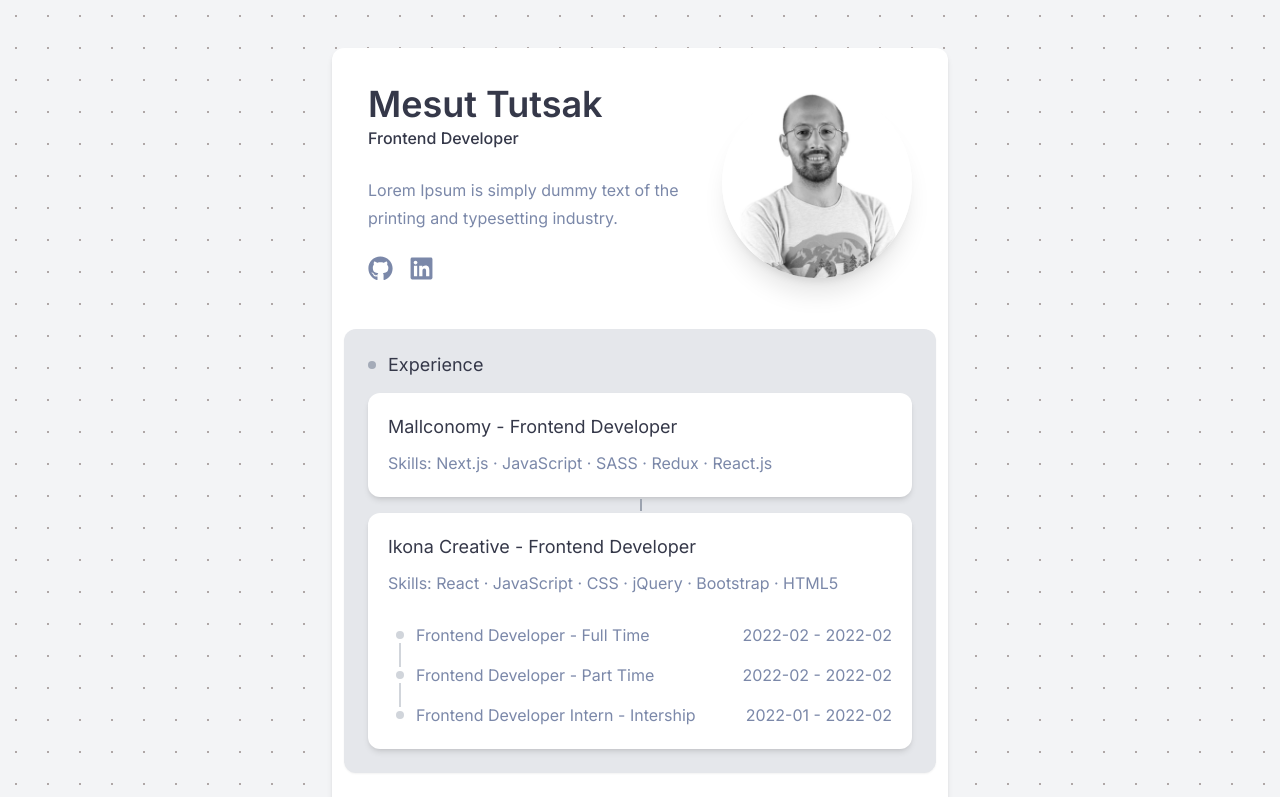
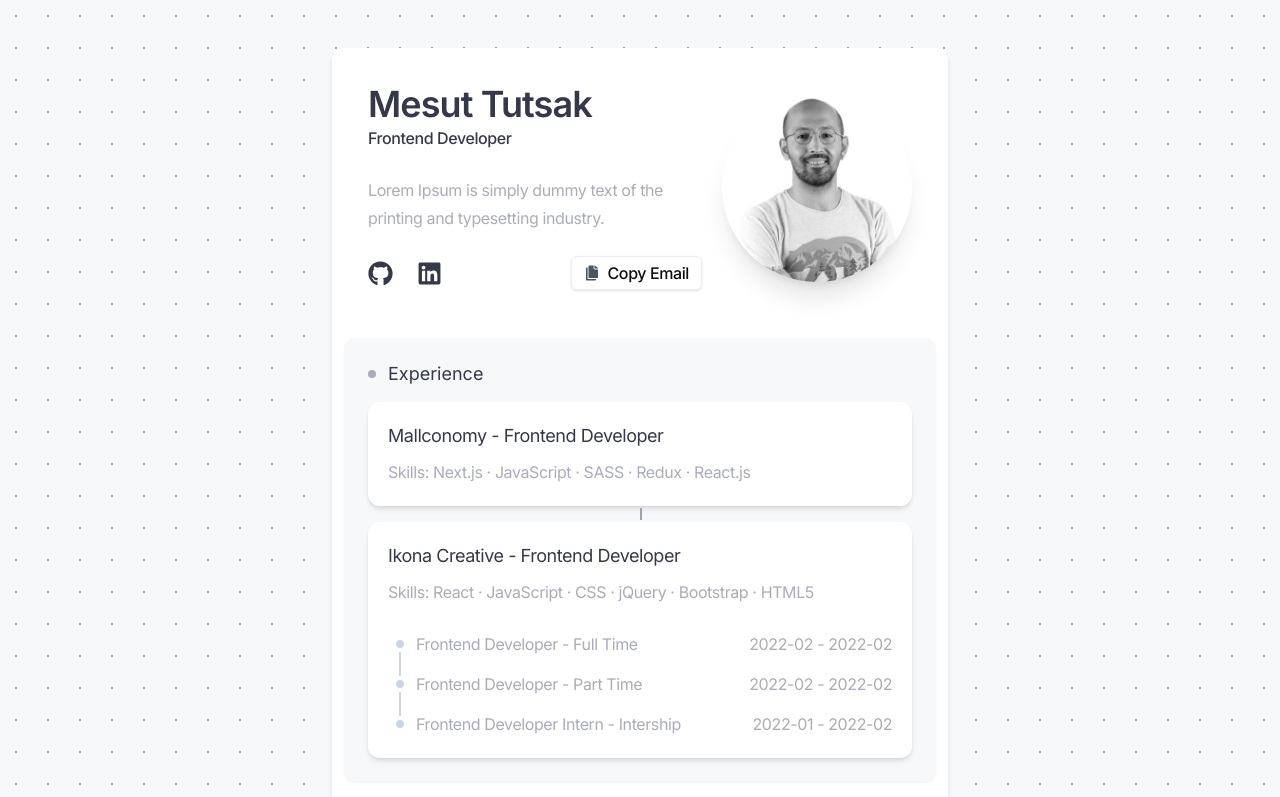
Before and after one commit to mesuttutsak/my-website, a Next.js app: page / in a window 1280 px wide. Shown: the top 797 px of the page. Built offline with nearby package versions, Linux system fonts and the light colour scheme.

Commit message:
copy mail butonu eklendi

```diff
--- a/src/components/Header/Navbar/index.tsx
+++ b/src/components/Header/Navbar/index.tsx
@@ -26,7 +26,7 @@ const Navbar = () => {
     <nav className="nav">
       <ul className="navList">
         {navList.map(({text, icon, path}, i) => (
-          <NavbarItem key={i} text={text} icon={icon} path={path}  />
+          <NavbarItem key={'nav_' + i} text={text} icon={icon} path={path}  />
         ))}
       </ul>
     </nav>
--- a/src/components/HomePage/About/index.tsx
+++ b/src/components/HomePage/About/index.tsx
@@ -1,12 +1,32 @@
 import { DraggableElement } from "@/src/core/components/Draggable";
 import Section, { Headline } from "@/src/core/components/Section";
 
-import React from "react";
+import React, { useEffect, useLayoutEffect, useState } from "react";
 import SocialList from "../../SocialList";
 import Image from "next/image";
 import Text from "@/src/core/components/Text";
+import Button from "@/src/core/components/Button";
+
+import {IoIosCopy} from "react-icons/io";
+import {FaCheck} from "react-icons/fa";
 
 const About = () => {
+
+  const [copied, setCopied] = useState('')
+
+  useLayoutEffect(() => {
+    if (copied !== '') {
+      copyText(copied)
+      setTimeout(() => {
+        setCopied('');
+      }, 1000);
+    }
+  }, [copied])
+
+  function copyText(text:string) {
+    navigator.clipboard.writeText(text);
+  }
+
   const aboutElement: React.ReactElement = (
     <>
       <div className="content">
@@ -29,7 +49,15 @@ const About = () => {
 
           <div className="bottom">
             <SocialList />
-            {/* <Badge text={'Email'} /> */}
+
+            <Button onClick={() => setCopied('ttsk.mesut@gmail.com')}>
+              {
+                copied ?
+                 <span className="text-green-500"> <FaCheck size={16}/> </span> :
+                 <span className="text-gray-600"> <IoIosCopy size={16}/> </span>
+              }
+              Copy Email
+            </Button>
           </div>
         </div>
 
--- a/src/components/HomePage/Education/index.tsx
+++ b/src/components/HomePage/Education/index.tsx
@@ -58,13 +58,13 @@ const Education = () => {
             </Surface>
             <Surface inOrder customClassname={['flex flex-col gap-6']}>
                 {sertificate.map((obj: SertificateProps, i) => {
-                    const {title, period} = obj
+                    const { title, period } = obj
 
                     return (
-                    <div className="flex flex-col gap-3" >
+                        <div key={'p_' + i} className="flex flex-col gap-3" >
                             <Text tag="h4" >{title}</Text>
                             <ul className="flex flex-col gap-2 ml-3 pl-3">
-                            {period.map(e => <li className="d-block">
+                                {period.map((e, i) => <li key={'p2_' + i} className="d-block">
                                     <Text>{e}</Text>
                                 </li>)}
                             </ul>
--- a/src/components/HomePage/Experience/Item.tsx
+++ b/src/components/HomePage/Experience/Item.tsx
@@ -45,8 +45,8 @@ const Item = ({ data }: any) => {
                             start_date,
                             end_date,
                             desc,
-                        }: ExperiencePeriod) => (
-                            <li className='flex justify-between items-center'>
+                        } : ExperiencePeriod) => (
+                            <li key={title} className='flex justify-between items-center'>
                                 <Text >{title} - {employment_type}</Text> <Text>{start_date} - {end_date}</Text>
                             </li>
                         )
--- a/src/components/HomePage/Experience/index.tsx
+++ b/src/components/HomePage/Experience/index.tsx
@@ -75,8 +75,8 @@ const Experience = () => {
           <Text tag="h3">Experience</Text>
         </Headline>
         {experience.map(
-          (job: ExperienceProps) => (
-            <Item data={job} />
+          (job: ExperienceProps, i) => (
+            <Item key={'j_' + i} data={job} />
           )
         )}
       </Section>
--- a/src/components/HomePage/HonnorAndAwards/Item.tsx
+++ b/src/components/HomePage/HonnorAndAwards/Item.tsx
@@ -48,7 +48,7 @@ const Item = ({ data }: any) => {
                             end_date,
                             desc,
                         }: ExperiencePeriod) => (
-                            <li className='flex justify-between items-center'>
+                            <li key={'expP_' + title} className='flex justify-between items-center'>
                                 <span>{title} - {employment_type}</span> <span>{start_date} {end_date}</span>
                             </li>
                         )
--- a/src/components/HomePage/HonnorAndAwards/index.tsx
+++ b/src/components/HomePage/HonnorAndAwards/index.tsx
@@ -46,7 +46,7 @@ const HonnorAndAwards = () => {
         const { short_name, regulated_by_name, url } = regulated_by;
 
         return (
-          <Surface customClassname={['flex flex-col']}>
+          <Surface key={'exp_' + regulated_by} customClassname={['flex flex-col']}>
             <Text tag="h4" customClassname={['mb-1']} >{name}</Text>
             <Text>{degree} {title && '- ' + title} </Text>
             {/* <Link href={url} target={'_blank'}>Regulated by : {short_name}</Link> */}
--- a/src/components/SocialList/index.tsx
+++ b/src/components/SocialList/index.tsx
@@ -17,7 +17,7 @@ const socialList: SocialListProps[] = [
 const SocialList = () => {
   return (
     <div className="socialList">
-      {socialList.map( (e, i) => <SocialItem key={i} icon={e?.icon} text={e.text} url={e.url}/>)}
+      {socialList.map( (e, i) => <SocialItem key={'s_' + i} icon={e?.icon} text={e.text} url={e.url}/>)}
     </div>
   )
 }
--- /dev/null
+++ b/src/core/components/Button/index.tsx
@@ -0,0 +1,16 @@
+import React from 'react';
+
+interface ButtonProps {
+    children?: React.ReactNode;
+    onClick?: () => void;
+}
+
+const Button = ({children, onClick}: ButtonProps) => {
+  return (
+    <button className='button' onClick={onClick}>
+        {children}
+    </button>
+  )
+}
+
+export default Button
--- a/src/styles/globals.scss
+++ b/src/styles/globals.scss
@@ -1,6 +1,8 @@
 @tailwind base;
 @tailwind components;
 @tailwind utilities;
+
+@import './variables.scss';
 
 html {
   *::-webkit-scrollbar {
@@ -9,7 +11,8 @@ html {
 }
 
 body {
-  @apply bg-gray-200 leading-relaxed text-white bg-gray-100 overflow-auto;
+  @apply bg-slate-200 leading-relaxed text-white bg-slate-100 overflow-auto;
+  background-color: #f6f8fa;
   background-image: radial-gradient(rgb(175, 167, 167) 1px, transparent 0);
   background-position: left top;
   background-size: 2rem 2rem;
@@ -23,6 +26,7 @@ body {
 main {
   @apply lg:w-1/2 w-full h-fit mx-auto;
 }
+
 
 .wrapper {
   @apply flex justify-between flex-row;
@@ -45,16 +49,22 @@ header {
       }
 
       .navListItem {
-        @apply w-full;
-        color: #7b88a9;
+        @apply w-full color_secondary;
       }
     }
   }
 }
 
+.button {
+  @apply whitespace-nowrap tracking-tight transition flex flex-row items-center justify-center gap-2 shadow color_dark border border border_color_primary rounded-[6px] py-2 px-3 text-base font-medium leading-none;
+
+  &:active {
+    @apply shadow-sm;
+  }
+}
+
 .socialList {
-  @apply flex sm:justify-start justify-center items-center gap-4;
-  color: #7b88a9;
+  @apply flex sm:justify-start justify-center items-center gap-6 color_primary;
 }
 
 .lightBeam {
@@ -127,7 +137,7 @@ header {
     li {
       @apply relative ml-3 pl-4;
       &:before {
-        @apply content-[''] bg-gray-300  w-2 h-2 rounded-full absolute top-1/2 left-0 -translate-y-1/2 -translate-x-1/2;
+        @apply content-[''] bg-slate-300  w-2 h-2 rounded-full absolute top-1/2 left-0 -translate-y-1/2 -translate-x-1/2;
       }
 
       & + li  {
@@ -154,12 +164,10 @@ header {
 }
 
 .headline {
-  @apply relative text-lg leading-6 font-normal pl-5 whitespace-nowrap w-full block;
-  color: #353849;
+  @apply relative text-lg leading-6 font-normal pl-5 whitespace-nowrap w-full block color_primary;
 
   &::before {
-    @apply content-[''] rounded-full -translate-y-1/2 absolute left-0 top-1/2 w-[.5rem] h-[.5rem];
-    background-color: #a4abb8;
+    @apply content-[''] dots_bg rounded-full -translate-y-1/2 absolute left-0 top-1/2 w-[.5rem] h-[.5rem];
   }
 }
 
@@ -168,10 +176,10 @@ header {
 }
 
 section {
-  @apply bg-gray-200 shadow-sm rounded-[12px] p-6;
+  @apply shadow-sm bg_secondary rounded-[12px] p-6;
 
   &[data-theme = light] {
-    @apply bg-white shadow-none;
+    @apply bg_primary shadow-none;
   }
 
   &#about {
@@ -185,7 +193,7 @@ section {
 
         .top {}
         .middle {}
-        .bottom { @apply flex justify-between;}
+        .bottom { @apply gap-6 flex sm:justify-between justify-center;}
       }
 
       .right {
@@ -242,8 +250,8 @@ section {
   &[data-fw = extrabold] { @apply font-extrabold};
   &[data-fw = black] { @apply font-black; };
 
-  &[data-c = dark] { color: #353849 !important;}
-  &[data-c = lightdark] { color: #7b88a9 !important; }
+  &[data-c = dark] { @apply color_primary;}
+  &[data-c = lightdark] { @apply color_secondary; }
 }
 
 
@@ -261,7 +269,7 @@ section {
   &[data-fs = xxxxxl] { @apply text-5xl;}
 }
 
-h1 { @apply text-4xl font-semibold; @include textProperties(); }
-h2 { @apply text-base font-semibold; @include textProperties(); }
-h4 { @apply text-lg leading-7 font-normal; @include textProperties(); }
-p { @apply text-base leading-7 font-normal; color: #7b88a9 !important; @include textProperties(); }
+h1 { @apply tracking-tight text-4xl font-semibold; @include textProperties(); }
+h2 { @apply tracking-tight text-base font-semibold; @include textProperties(); }
+h4 { @apply tracking-tight text-lg leading-7 font-normal; @include textProperties(); }
+p { @apply tracking-tight text-base leading-7 font-normal color_secondary; @include textProperties(); }
--- /dev/null
+++ b/src/styles/variables.scss
@@ -0,0 +1,28 @@
+$bg_primary: white !important;
+$bg_secondary: #f6f8fa !important;
+
+$dots_bg: #aaacbb !important;
+
+$color_primary: #353849 !important;
+$color_secondary: #aaacbb !important;
+$color_dark: #0d0d12 !important;
+
+$border_color_primary: #ebeef3 !important;
+$border_color_secondary: #ebeef3 !important;
+
+.bg_primary {background-color: $bg_primary !important;}
+.bg_secondary {background-color: $bg_secondary !important;}
+
+.dots_bg {background-color: $dots_bg !important;}
+
+.color_primary {color: $color_primary !important;}
+.color_secondary {color: $color_secondary !important;}
+.color_dark {color: $color_dark !important;}
+
+.border_color_dark {
+    border-color: $color_dark !important;
+}
+
+.border_color_primary {
+    border-color: $border_color_primary !important;
+}
```
Lines whose indentation alone changed are shown as unchanged.
